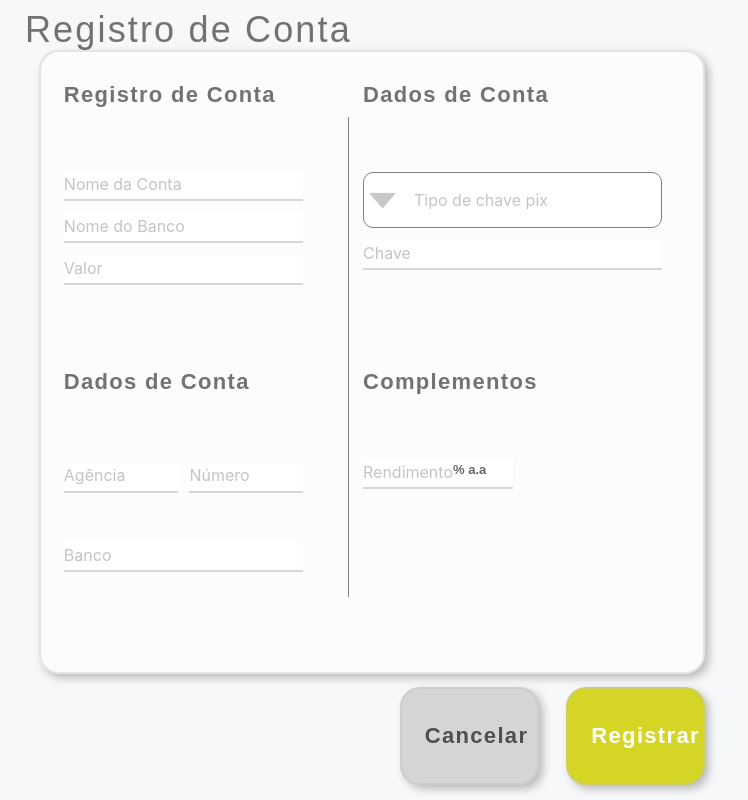
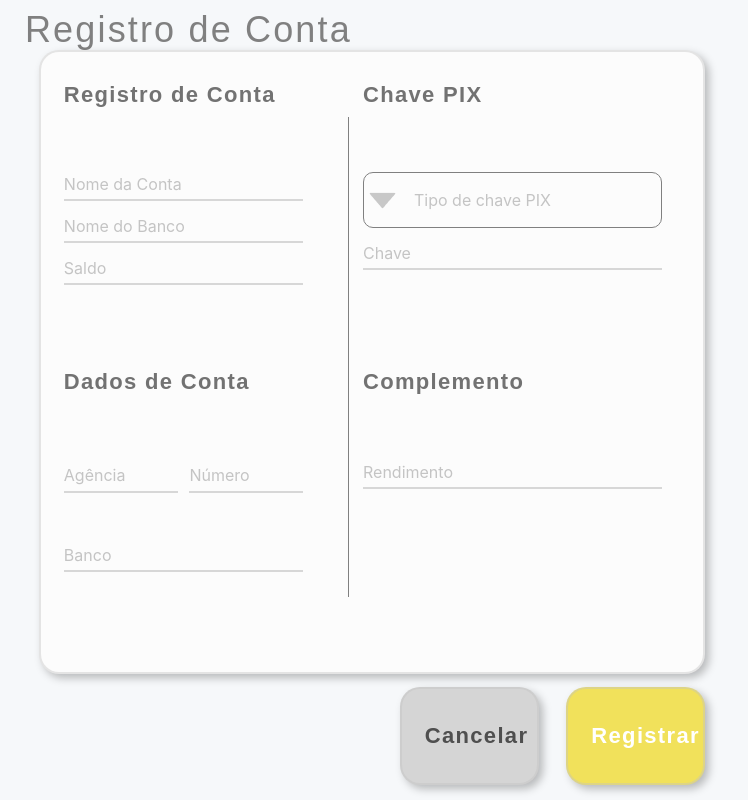
Before and after one commit to GuilhermeG-L/InvestApp, an Electron app: page pages/Conta/registro-conta.html in a window 800 px wide. Shown: the full height of the page, 52-800 px from the left. Drawn offline with nearby package versions, Linux system fonts and the light colour scheme.

Commit message:
Pequenos ajustes Registro Contas

```diff
--- a/pages/Conta/registro-conta.html
+++ b/pages/Conta/registro-conta.html
@@ -25,7 +25,7 @@
                         <p class="titulo-registro" id="titulo-registrar-conta">Registro de Conta</p>
                         <input type = "text" class = "input-registro" id = "input-nome-conta" placeholder="Nome da Conta">
                         <input type = "text" class = "input-registro" id = "input-nome-banco" placeholder="Nome do Banco">
-                        <input type = "number" class = "input-registro" id = "input-valor" placeholder="Valor">
+                        <input type = "number" class = "input-registro" id = "input-valor" placeholder="Saldo">
                     </div>
                     <div class="dados-conta">
                         <p class="titulo-registro" id="titulo-dados-conta">Dados de Conta</p>
@@ -39,9 +39,9 @@
                 <hr>
                 <div class="esquerda">
                     <div class="chave-pix">
-                        <p class="titulo-registro" id="titulo-dados-conta">Dados de Conta</p>
+                        <p class="titulo-registro" id="titulo-dados-conta">Chave PIX</p>
                         <select class="tipo-chave-pix">
-                            <option class="option-chave" id="tipo-chave" style="display:none;" selected>Tipo de chave pix</option>
+                            <option class="option-chave" id="tipo-chave" style="display:none;" selected>Tipo de chave PIX</option>
                             <option class="option-chave" id="tipo-chave-email">Email</option>
                             <option class="option-chave" id="tipo-chave-celuar">Celular</option>
                             <option class="option-chave" id="tipo-chave-cpf">CPF</option>
@@ -52,8 +52,9 @@
                         </div>
                     </div>
                     <div class="complementos">
-                        <p class="titulo-registro" id="titulo-complementos">Complementos</p>
-                        <label class="porcentagem"unit="% a.a">
+                        <p class="titulo-registro" id="titulo-complementos">Complemento</p>
+<!--                        <label class="porcentagem" unit="% a.a."> -->
+                            <label class="porcentagem">
                             <input type = "number" class = "input-registro" id = "input-rendimento" placeholder="Rendimento">
                         </label>
                     </div>
--- a/styles/de paginas/registro-contas.css
+++ b/styles/de paginas/registro-contas.css
@@ -57,7 +57,7 @@ body{
     font-style: normal;
     font-weight: 500;
     font-size: 36px;
-    color: #5f5f5fe0;
+    color: Gray;
     /* or 0% */
 
     display: flex;
@@ -131,6 +131,7 @@ hr{
 .input-registro{
     width: 100%;
     height: 30px;
+    background-color: #FCFCFC;
     border: 2px solid #D7D7D7;
     border-top: none;
     border-right: none;
@@ -204,6 +205,7 @@ input[type=number]::-webkit-inner-spin-button {
 
 .tipo-chave-pix{
     color: #C4C4C4;
+    background-color: #FCFCFC;
     font-family: 'Inter', sans-serif;
     font-size: 16px;
     letter-spacing: 0.9%;
@@ -220,7 +222,7 @@ input[type=number]::-webkit-inner-spin-button {
 
 .porcentagem, #input-rendimento {
     position: relative;
-    width: 150px;
+    width: 100%;
 }
 
 .porcentagem::after {
@@ -248,7 +250,7 @@ input[type=number]::-webkit-inner-spin-button {
     width: 20%;
     height: 100%;
 
-    background: rgb(213, 213, 38);
+    background: #F1E15B;
     border: 2px solid rgba(193, 193, 193, 0.42);
     box-shadow: 4px 4px 8px rgba(0, 0, 0, 0.25);
     border-radius: 20px;
```
